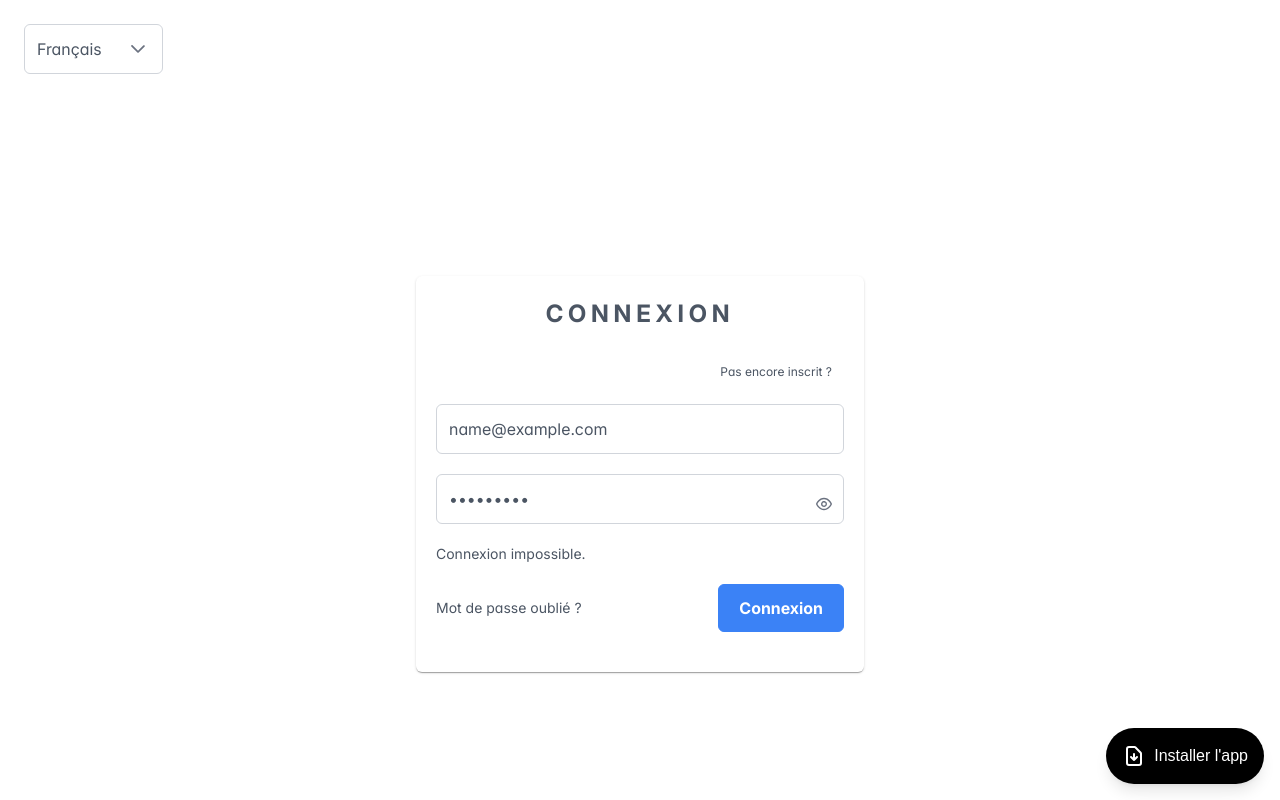
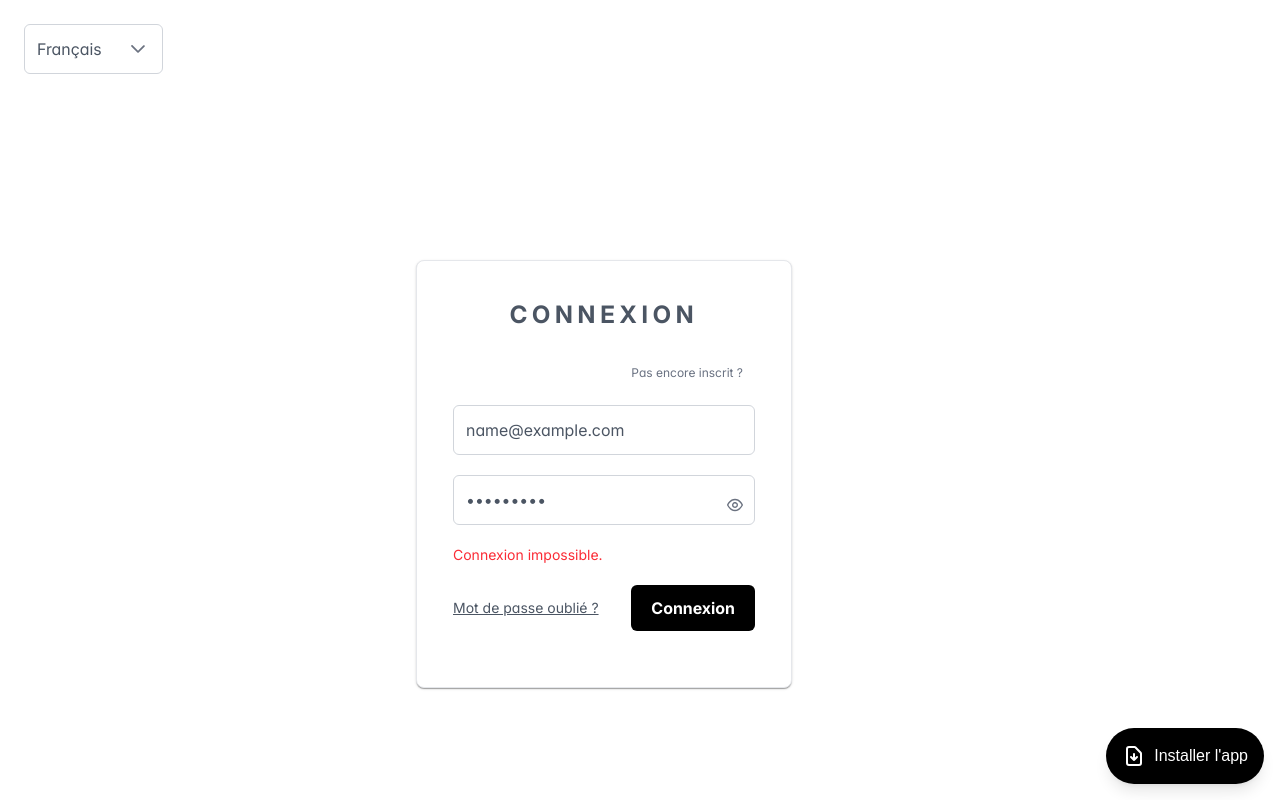
Before and after one commit to QUADRILOGIS/QuadriFleet, a Next.js app: page /login in a window 1280 px wide. Both pictures are taken after typing "name@example.com", "Sample123" into the empty fields and a click on the button "Connexion". Built offline with nearby package versions, Linux system fonts and the light colour scheme; no server answers.

Commit message:
[Fix] Amelio UI UX connexion inscription

```diff
--- a/app/(auth)/login/page.tsx
+++ b/app/(auth)/login/page.tsx
@@ -57,14 +57,14 @@ export default function Page() {
       <section className="mx-auto flex min-h-screen max-w-md items-center">
         <Card
           title={t("title")}
-          className="w-full uppercase"
+          className="bg-white rounded-lg border border-gray-200 p-4 uppercase"
           pt={{ title: { className: "text-center tracking-[0.2em]" } }}
         >
           <form className="space-y-5" onSubmit={handleSubmit}>
             <div className="flex justify-end text-xs">
               <Link
                 href="/register"
-                className="rounded-full px-3 py-1 transition normal-case"
+                className="px-3 py-1 transition normal-case text-gray-500 hover:font-bold"
               >
                 {t("noAccount")}
               </Link>
@@ -92,14 +92,14 @@ export default function Page() {
               />
             </div>
 
-            {error ? <p className="text-sm normal-case">{error}</p> : null}
+            {error ? <p className="text-sm normal-case text-red-500">{error}</p> : null}
 
             <div className="flex flex-wrap items-center justify-between gap-4 text-sm normal-case">
-              <Link href="#" className="transition">
+              <Link href="#" className="transition underline">
                 {t("forgotPassword")}
               </Link>
 
-              <Button type="submit" label={t("submit")} loading={loading} />
+              <Button type="submit" label={t("submit")} loading={loading} className="bg-black border-none hover:bg-gray-800" />
             </div>
           </form>
         </Card>
--- a/app/(auth)/register/page.tsx
+++ b/app/(auth)/register/page.tsx
@@ -71,14 +71,14 @@ export default function Page() {
       <section className="mx-auto flex min-h-screen max-w-md items-center w-full">
         <Card
           title={t("title")}
-          className="w-full uppercase"
+          className="bg-white rounded-lg border border-gray-200 p-4 uppercase"
           pt={{ title: { className: "text-center tracking-[0.2em]" } }}
         >
           <form className="space-y-5" onSubmit={handleSubmit}>
             <div className="flex justify-end text-xs">
               <Link
                 href="/login"
-                className="rounded-full px-3 py-1 transition normal-case"
+                className="px-3 py-1 transition normal-case text-gray-500 hover:font-bold"
               >
                 {t("alreadyAccount")}
               </Link>
@@ -136,11 +136,11 @@ export default function Page() {
               />
             </div>
 
-            {error ? <p className="text-sm normal-case">{error}</p> : null}
+            {error ? <p className="text-sm normal-case text-red-500">{error}</p> : null}
 
             <div className="flex flex-wrap items-center justify-between gap-4 text-sm normal-case">
               <span />
-              <Button type="submit" label={t("submit")} loading={loading} />
+              <Button type="submit" label={t("submit")} loading={loading} className="bg-black border-none hover:bg-gray-800" />
             </div>
           </form>
         </Card>
```
